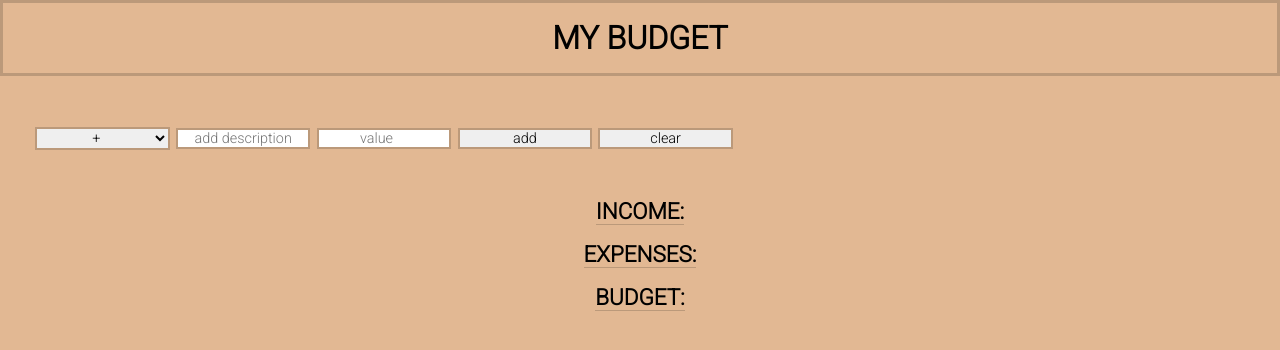
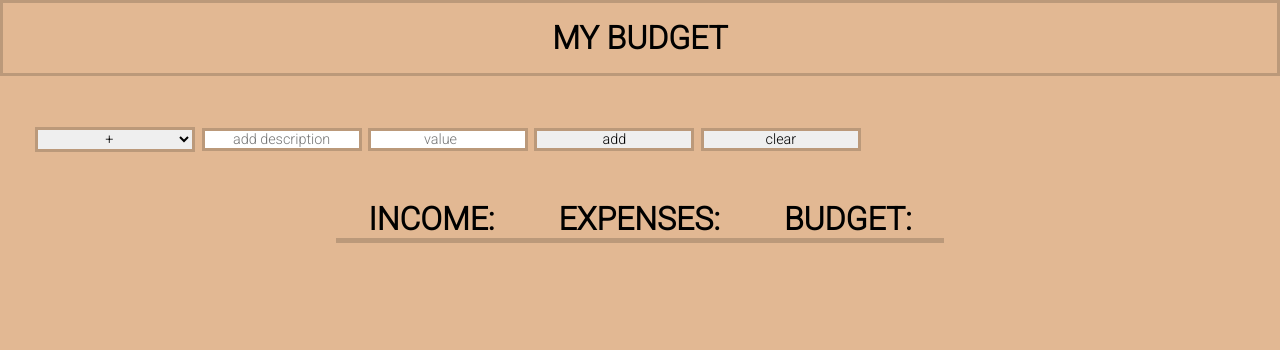
Before and after one commit to malinsjoblom/inlamningjstwo, a plain HTML site: page dreamsbudget.html in a window 1280 px wide. Drawn offline with Linux system fonts and the light colour scheme.

Commit message:
some css

```diff
--- a/style.css
+++ b/style.css
@@ -69,8 +69,8 @@
 }
 
 
-/*Media Queries larger devices */
-@media (min-width: 992px) {
+/*Media Queries larger devices 992*/
+@media (min-width: 768px) {
     header {
         font-size: 2rem;
     }
@@ -78,20 +78,37 @@
     .input-containers {
         display: flex;
         flex-direction: row;
-        width: 60%;
+        width: 70%;
         padding: 2rem;
     }
 
     #operator, #description, #value, button {
-        border: 2.5px solid  rgb(187, 153, 122);
-        margin: 0.2rem;
-        width: 40%;
-        display: flex;
-        justify-content: center;
-        align-self: center;
+        border: 3px solid  rgb(187, 153, 122);
         font-size: 0.9rem;
-        text-align: center;
         font-family: 'Roboto', sans-serif;
     }
 
+    .result {
+        font-size: 1rem;
+        display: flex;
+        flex-direction: row;
+        align-items: center;
+        margin-top: 0.8rem;
+        justify-content: center;
+    }
+
+    #totalBudget, #income-h1, #expenses-h1 {
+    margin-top: 0.5rem;
+    margin-bottom: 0.5rem;
+    font-size: 1.3rem;
+    font-family: 'Roboto', sans-serif;
+    }
+
+    h1 {
+        border-bottom: 5px solid  rgb(187, 153, 122);
+        font-family: 'Roboto', sans-serif;
+        padding-right: 2rem;
+        padding-left: 2rem;
+    }
+
 }
```
